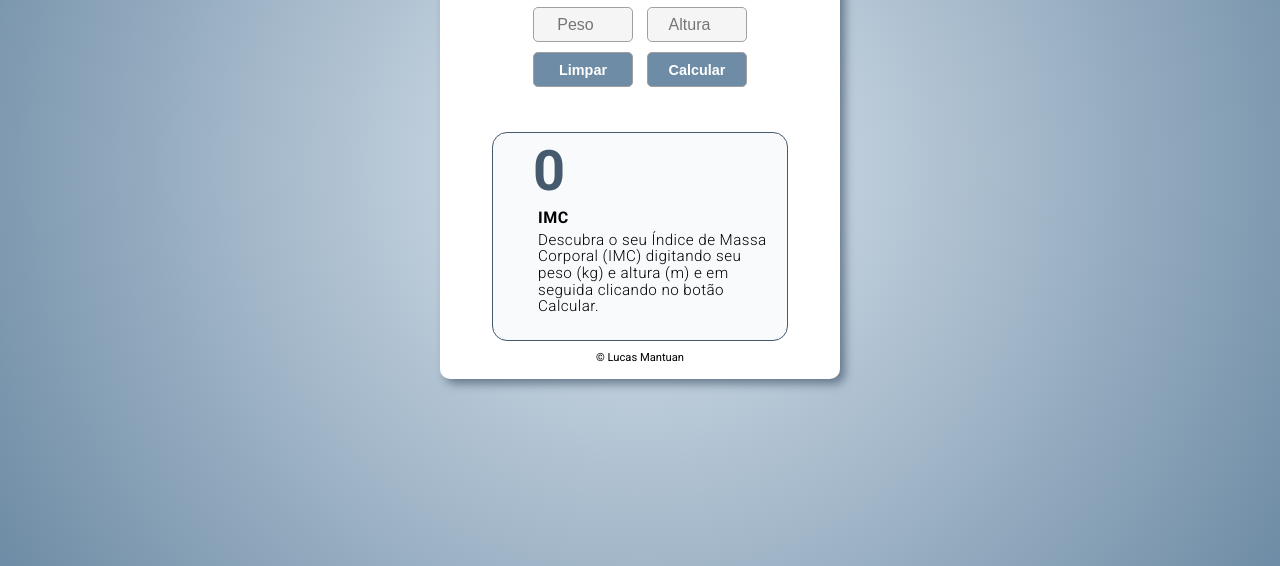
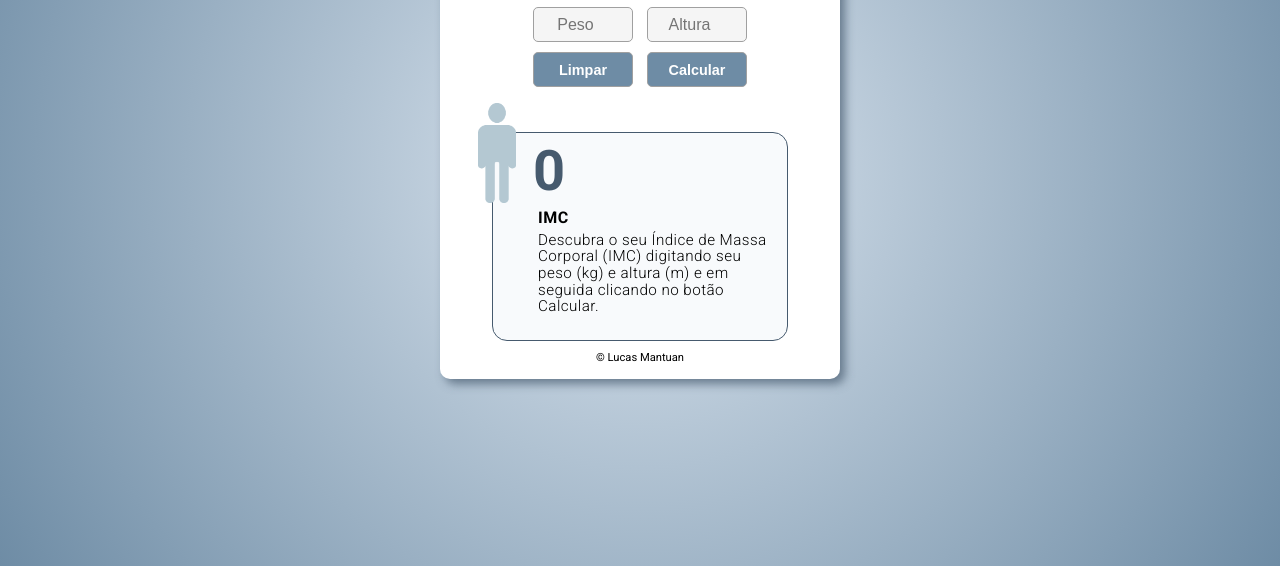
Before and after one commit to lsmantuan/calculadora-imc, a plain HTML site: page index.html in a window 1280 px wide. Shown: the part 234-800 px from the top of the page. Drawn offline with Linux system fonts and the light colour scheme; the site is published under a folder, as on GitHub Pages, so addresses that start at the root find nothing.

Commit message:
Alterações nas Imagens

```diff
--- a/css/style.css
+++ b/css/style.css
@@ -140,7 +140,7 @@ body {
 .imagemPadrao {
     width: 58px;
     height: 100px;
-    background-image: url(/imagens/inativo.png);
+    background-image: url(../imagens/inativo.png);
     background-size: 100%;
     background-repeat: no-repeat;
     transition: 300ms;
```
